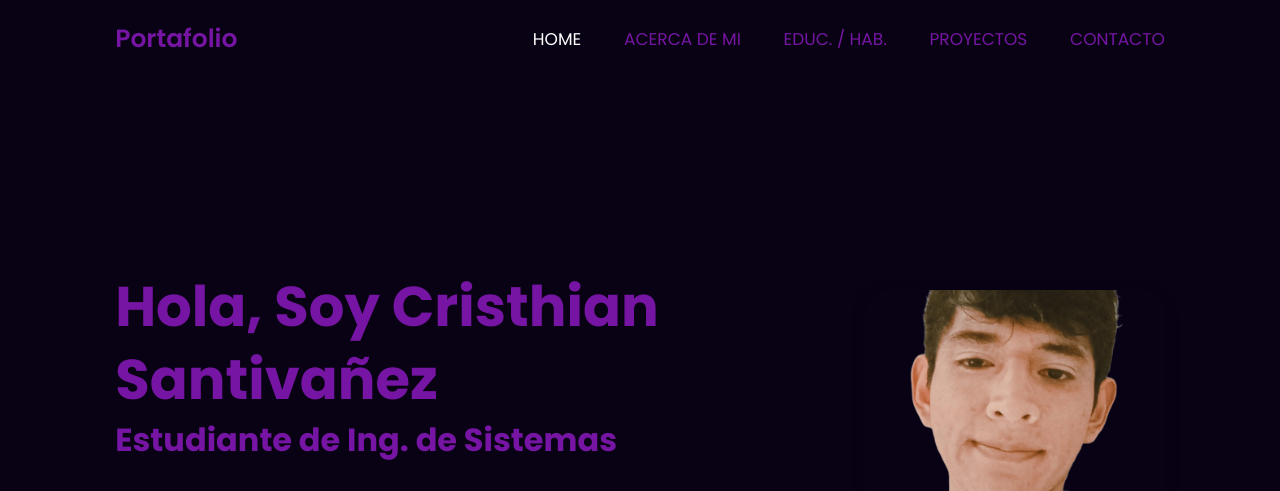
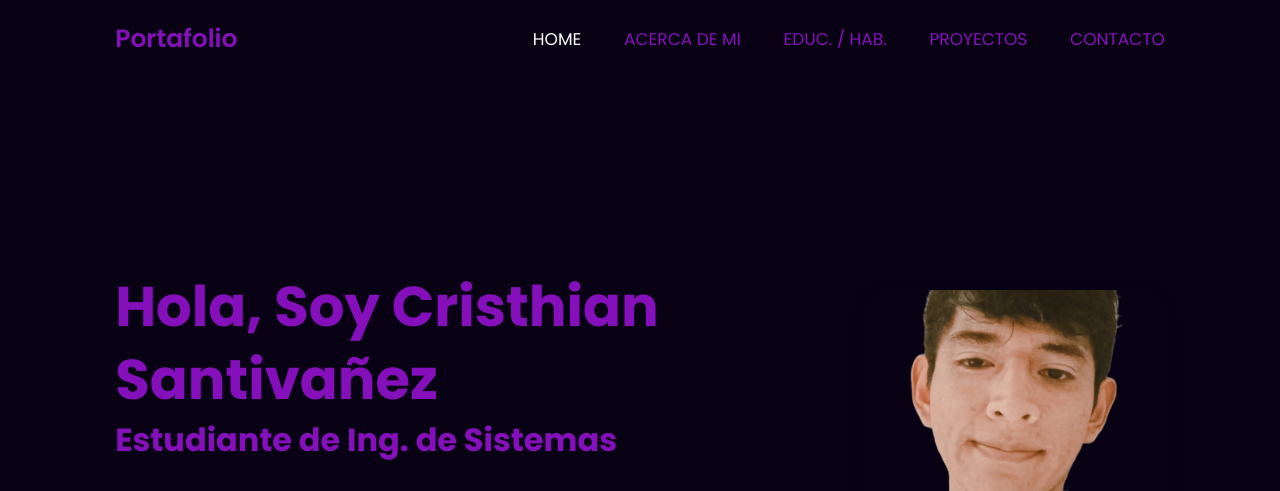
Before and after one commit to CristhianS98/Portafolio_Cristhian, a plain HTML site: page index.html in a window 1280 px wide. Shown: the top 491 px of the page. Drawn offline with nearby package versions, Linux system fonts and the light colour scheme.

Commit message:
Se actualiza contenido

```diff
--- a/index.html
+++ b/index.html
@@ -4,7 +4,7 @@
         <meta charset="UTF-8">
         <meta http-equiv="X-UA-Compatible" content="IE=edge">
         <meta name="viewport" content="width=device-width,initial-scale=1.0">
-        <title>Portafolio Alex Chavez</title>
+        <title>Portafolio Cristhian Santivañez</title>
         <link href='https://unpkg.com/boxicons@2.1.4/css/boxicons.min.css' rel='stylesheet'>
         <link rel="stylesheet" type="text/css" href="style.css">
     </head>
--- a/style.css
+++ b/style.css
@@ -15,7 +15,7 @@
  :root {
     --bg-color:#080214;
     --second-bg-color:hwb(278 7% 57% / 0.294);
-    --text-color:#7615a3;
+    --text-color:#850fbb;
     --main-color:rgb(254, 254, 255);
  }
 
```
